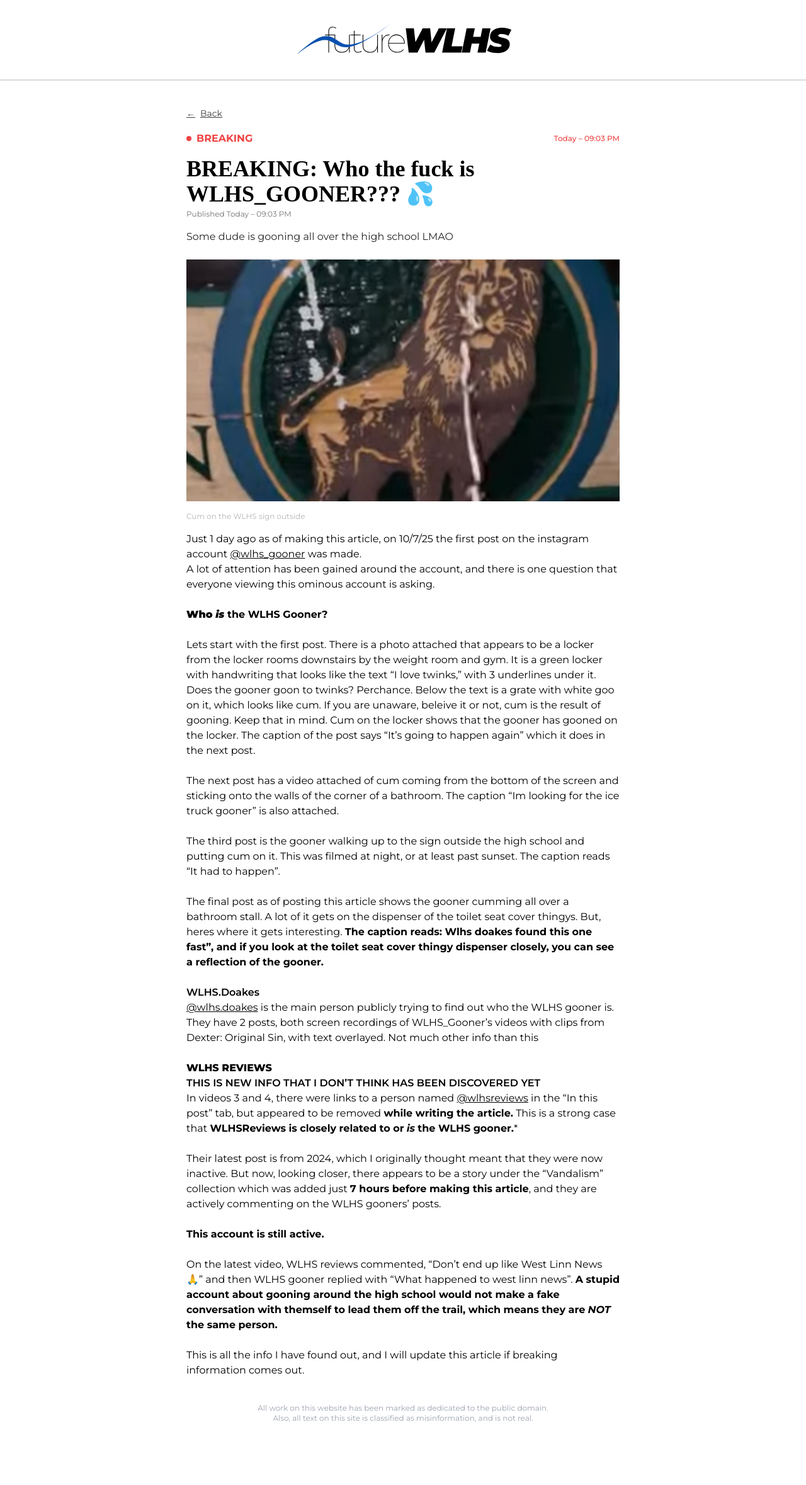
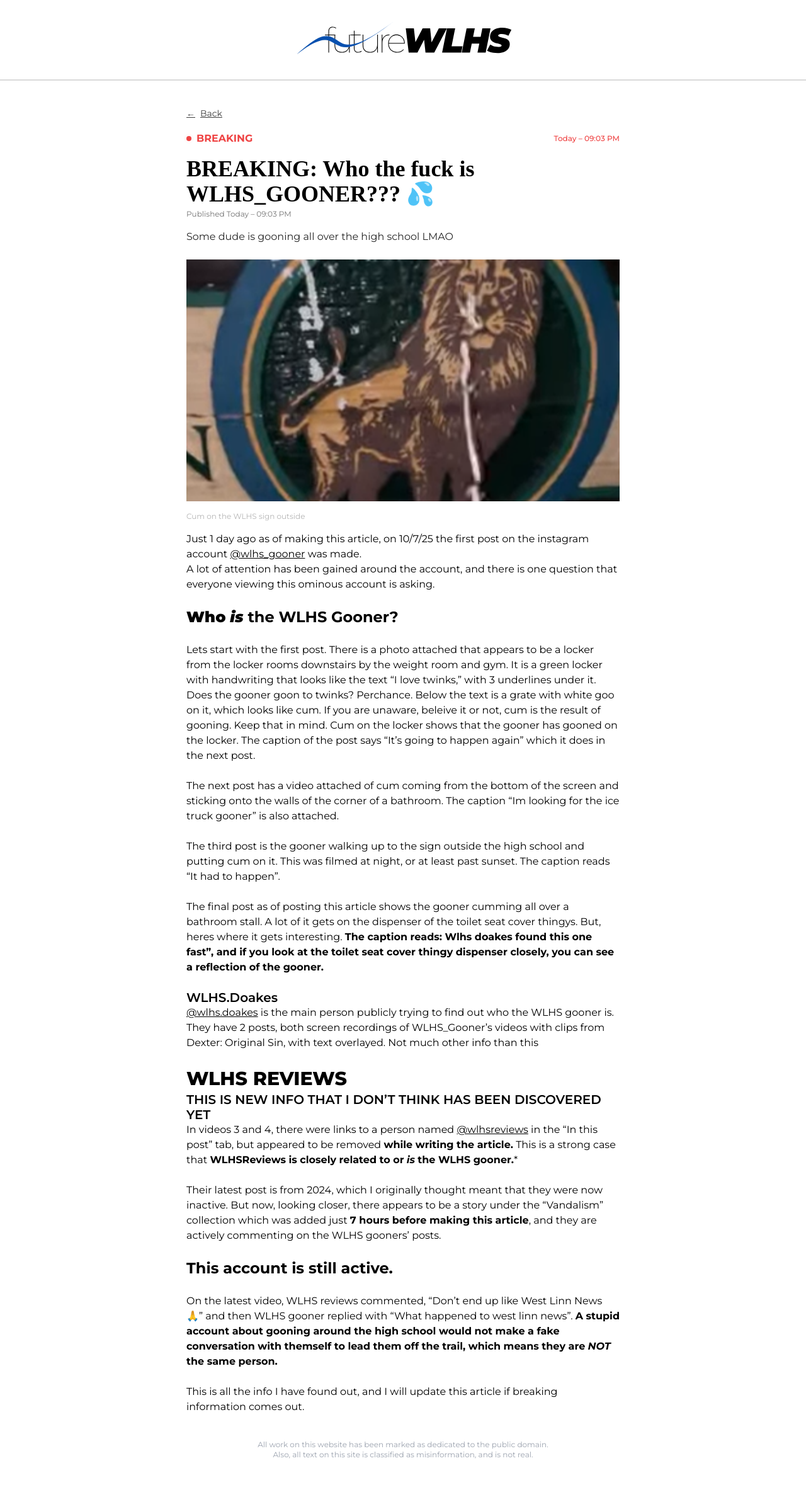
Before and after one commit to futurewlhs/futurewlhs.github.io, a Jekyll site: the page built from _posts/2025-10-08-wlhs-gooner.md, in a window 1280 px wide. Shown: the whole page at 63% size. Built offline with Jekyll 4.4.1, drawn with Linux system fonts in a browser that asks for light colours; nearby versions of some CDN libraries; some web fonts are replaced; before the commit the page ends 2300 px from its top, so only the background shows below that.

Commit message:
Update default.html

```diff
--- a/_layouts/default.html
+++ b/_layouts/default.html
@@ -63,18 +63,18 @@
 
   <style>
     h1 {
-      font-size: var(--text-3xl);
-      line-height: var(--text-3xl--line-height);
+      font-size: 1.875rem;
+      line-height: calc(1.75 / 1.25);
       font-weight: 800;
     }
     h2 {
-      font-size: var(--text-2xl);
-      line-height: var(--text-2xl--line-height);
+      font-size: 1.5rem;
+      line-height: calc(2 / 1.5);
       font-weight: 700;
     }
     h3 {
-      font-size: var(--text-xl);
-      line-height: var(--text-xl--line-height);
+      font-size: 1.25rem;
+      line-height: calc(2.25 / 1.875);
       font-weight: 600;
     }
 
```
